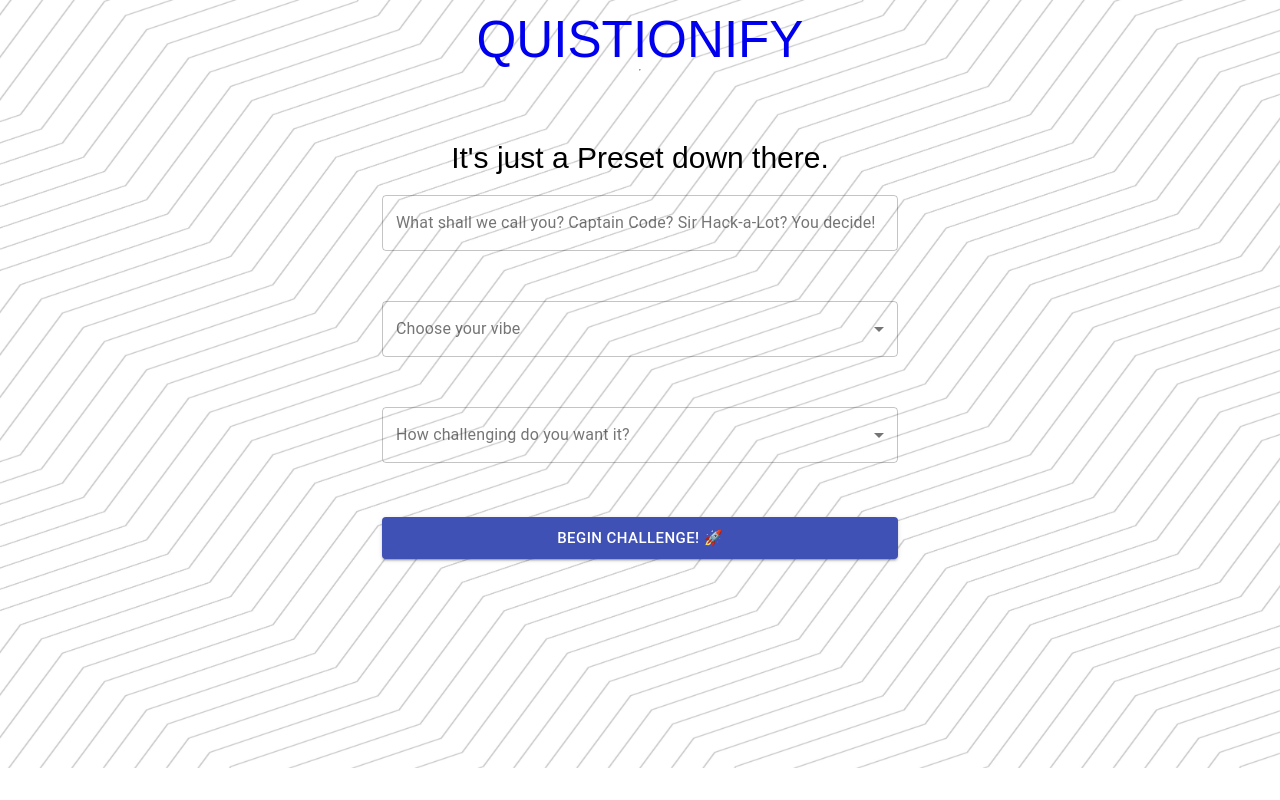
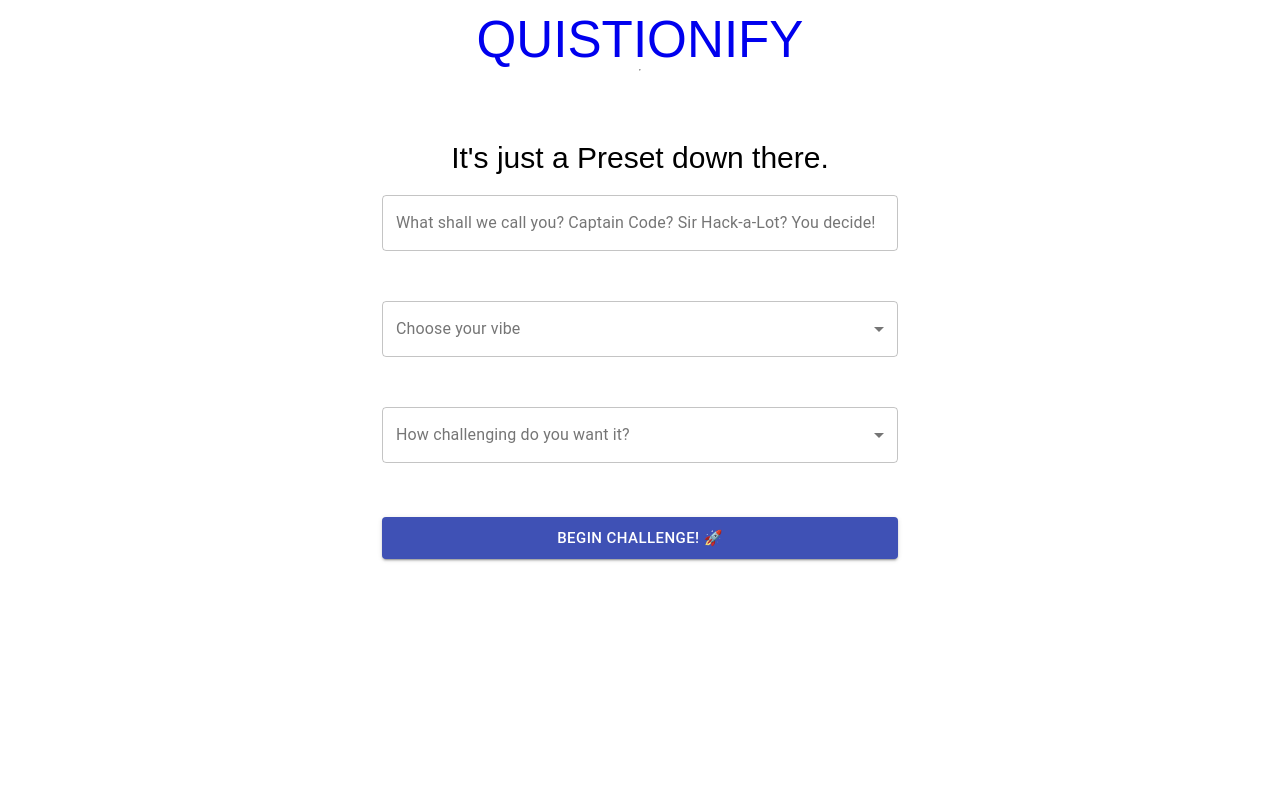
Before and after one commit to SOUNDARKUMARS/react_quiz, a React (Create React App) app: page / in a window 1280 px wide. Built offline with nearby package versions, Linux system fonts and the light colour scheme.

Commit message:
api integration testing

```diff
--- a/src/App.css
+++ b/src/App.css
@@ -8,6 +8,6 @@
 }
 .app{
   min-height: 96vh;
- background-image: url('./asstets/bg.jpg');
- background-size: cover;
+ /* background-image: url('./asstets/bg.jpg'); */
+ /* background-size: cover; */
 }
--- a/src/App.js
+++ b/src/App.js
@@ -10,12 +10,25 @@
 import Error from './pages/Error/Error';
 
 function App() {
+  const [name,setName]=useState("")
+  const [questions,setQuestions]=useState()
+  const [score,setScore]=useState(0)
+
+  const fetchQuestion=async(category,difficulty)=>{
+    // const {data}=await axios.get(`https://opentdb.com/api.php?amount=10${category && `&category=${category}`}
+    // ${difficulty && `difficulty=${difficulty}`}&type=multiple`)
+   const {data}=await axios.get(`https://opentdb.com/api.php?amount=10&category=${category}&difficulty=${difficulty}`)
+   console.log(`category-${category} and difficulty-${difficulty}`)
+   console.log(name)
+   console.log("Question :"+data.results[0].question)
+   console.log("Answer :"+data.results[0].correct_answer)
+  }
 return (
     <BrowserRouter>
       <div className="app">
         <Header/>
         <Routes>
-          <Route path='/' element={<Home/>}/>
+          <Route path='/' element={<Home name={name} setName={setName} fetchQuestion={fetchQuestion}/>}/>
 
           <Route path='/quiz'element={<Quiz/>} />
 
--- a/src/pages/Home/Home.jsx
+++ b/src/pages/Home/Home.jsx
@@ -4,21 +4,26 @@
 import { toast,Toaster } from 'react-hot-toast';
 
 import './Home.css'
-import Categories, {} from '../../Data/Categories'
+import Categories from '../../Data/Categories'
 
-function Home({name,setName}) {
+
+function Home({name,setName,fetchQuestion}) {
 
   const [category,setCategory] =useState("")
   const [difficulty,setDifficulty] =useState("")
-  const [error,setError] =useState(false)
+
 
   const navigate=useNavigate()
   const handleSubmit=()=>{
-    if(!category ||!difficulty || !name ){
-      setError(true)
-      return
+    if (!category || !difficulty || !name) {
+      toast('Fill out all the data first',{
+        style:{
+          color:'white',fontWeight:'bold',fontSize:"20px", padding:"10px 6px",backgroundColor:"#f92f60",border:"1px solid red"
+        }
+      });
+      return;
     }else{
-      setError(false)
+      fetchQuestion(category,difficulty)
       navigate('/quiz')
     }
   }
@@ -30,7 +35,6 @@
         <span style={{fontSize:30,marginTop:60}}>It's just a Preset down there.</span>
           {/* TODO: banner image */}
           <div className='settings__select'>
-          {error && <div style={{padding:"14px 5px",textAlign:"center",marginBottom:20,borderRadius:"6px",backgroundColor:"#d11b2a",display:"inline-block",color:"white",boxShadow:"2px 3px 9px #483f3f"}}>Fill All The Fields.</div>}
             <TextField
               style={{marginBottom:25}}
               label="What shall we call you? Captain Code? Sir Hack-a-Lot? You decide!"
@@ -68,6 +72,7 @@
           </div>
 
           </div>
+          <Toaster/>
       </div>
   )
 }
```
